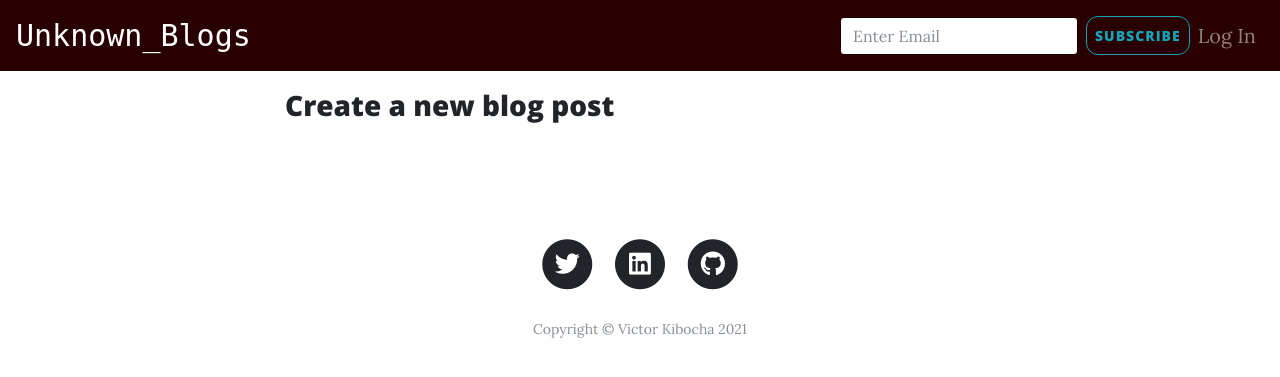
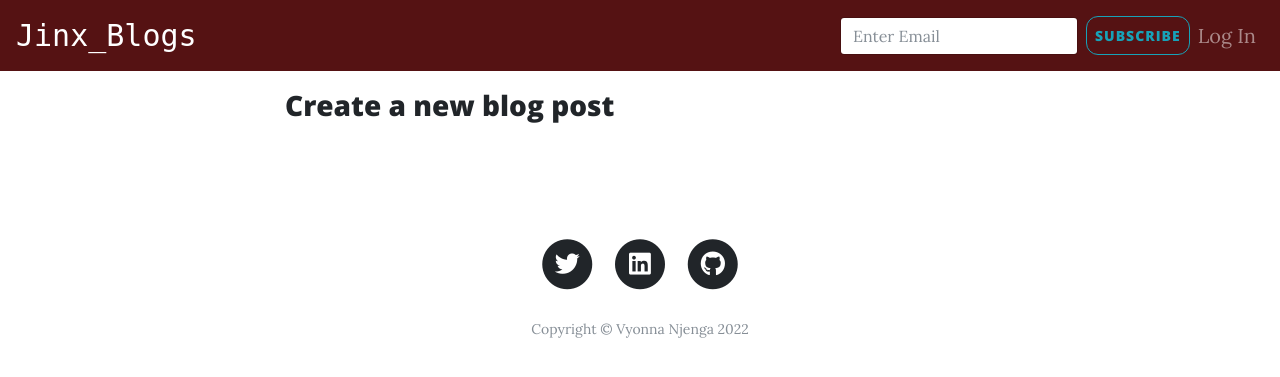
Before and after one commit to vyonna6519/blog, a Python web app: template app/templates/new_post.html in a window 1280 px wide. Shown: the top 377 px of the page. Run offline with Jinja, Linux system fonts and the light colour scheme; the template is opened without the code that fills it, so the values that code supplies are empty; some libraries are stand-ins or nearby versions.

Commit message:
updated navbar and footer

```diff
--- a/app/templates/base.html
+++ b/app/templates/base.html
@@ -8,7 +8,7 @@
   <meta name="description" content="">
   <meta name="author" content="">
 
-  <title>Unknown_Blogs</title>
+  <title>Jinx_Blog</title>
 
   <!-- Bootstrap core CSS -->
   <link href="{{ url_for('static', filename='css/bootstrap.min.css') }}" rel="stylesheet">
@@ -35,8 +35,8 @@
 <body>
 
   <!-- Navigation -->
-  <nav class="navbar navbar-expand-lg navbar-dark fixed-top" style="background-color: #290001;">
-    <a class="navbar-brand" href="/" style="font-family: 'Major Mono Display', monospace; font-size: 30px">Unknown_Blogs</a>
+  <nav class="navbar navbar-expand-lg navbar-dark fixed-top" style="background-color: #551213;">
+    <a class="navbar-brand" href="/" style="font-family: 'Major Mono Display', monospace; font-size: 30px">Jinx_Blogs</a>
     <button class="navbar-toggler" type="button" data-toggle="collapse" data-target="#navbarSupportedContent"
       aria-controls="navbarSupportedContent" aria-expanded="false" aria-label="Toggle navigation">
       <span class="navbar-toggler-icon"></span>
@@ -112,7 +112,7 @@
               </a>
             </li>
           </ul>
-          <p class="copyright text-muted">Copyright &copy; Victor Kibocha 2021</p>
+          <p class="copyright text-muted">Copyright &copy; Vyonna Njenga 2022</p>
         </div>
       </div>
     </div>
```
